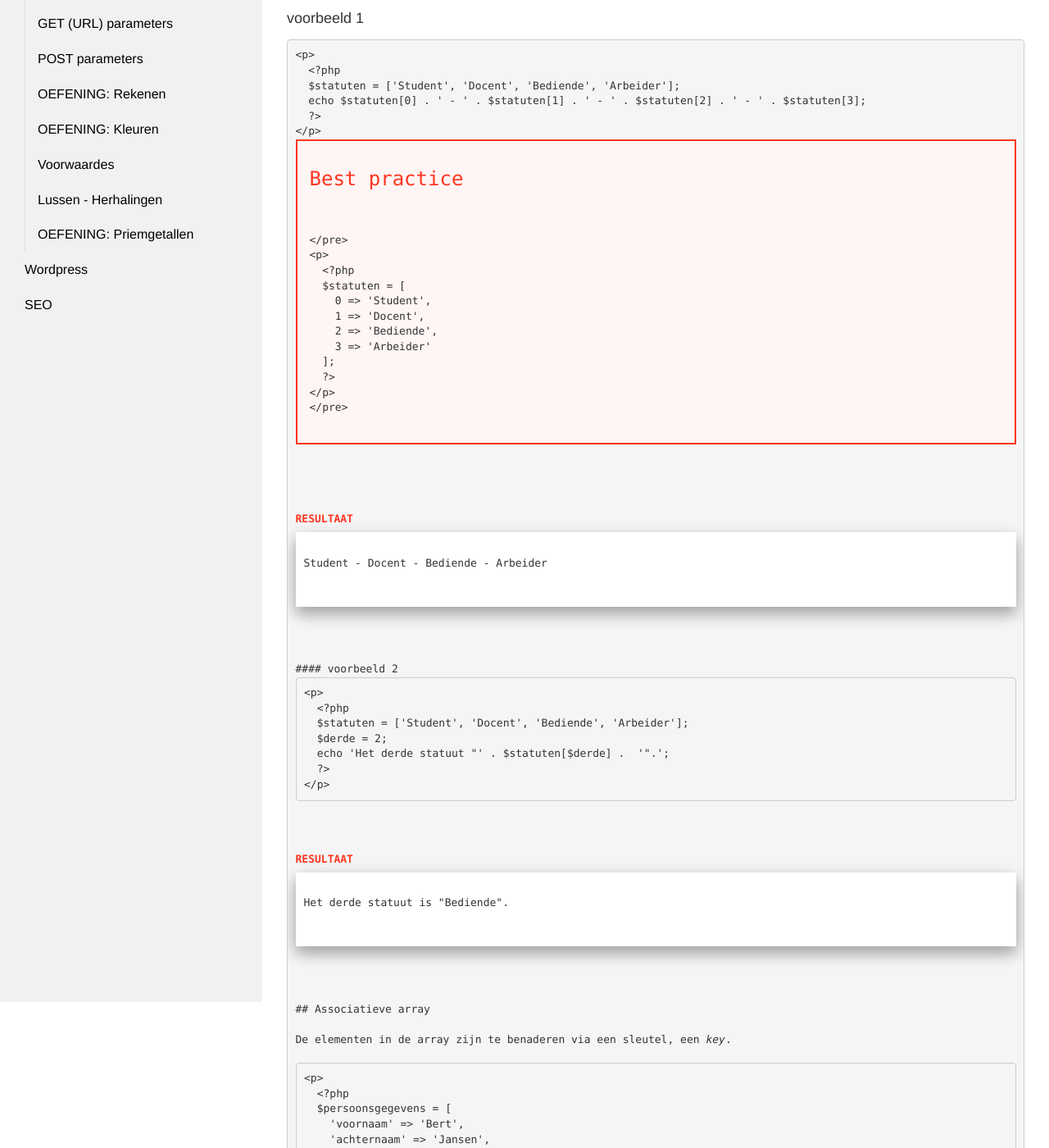
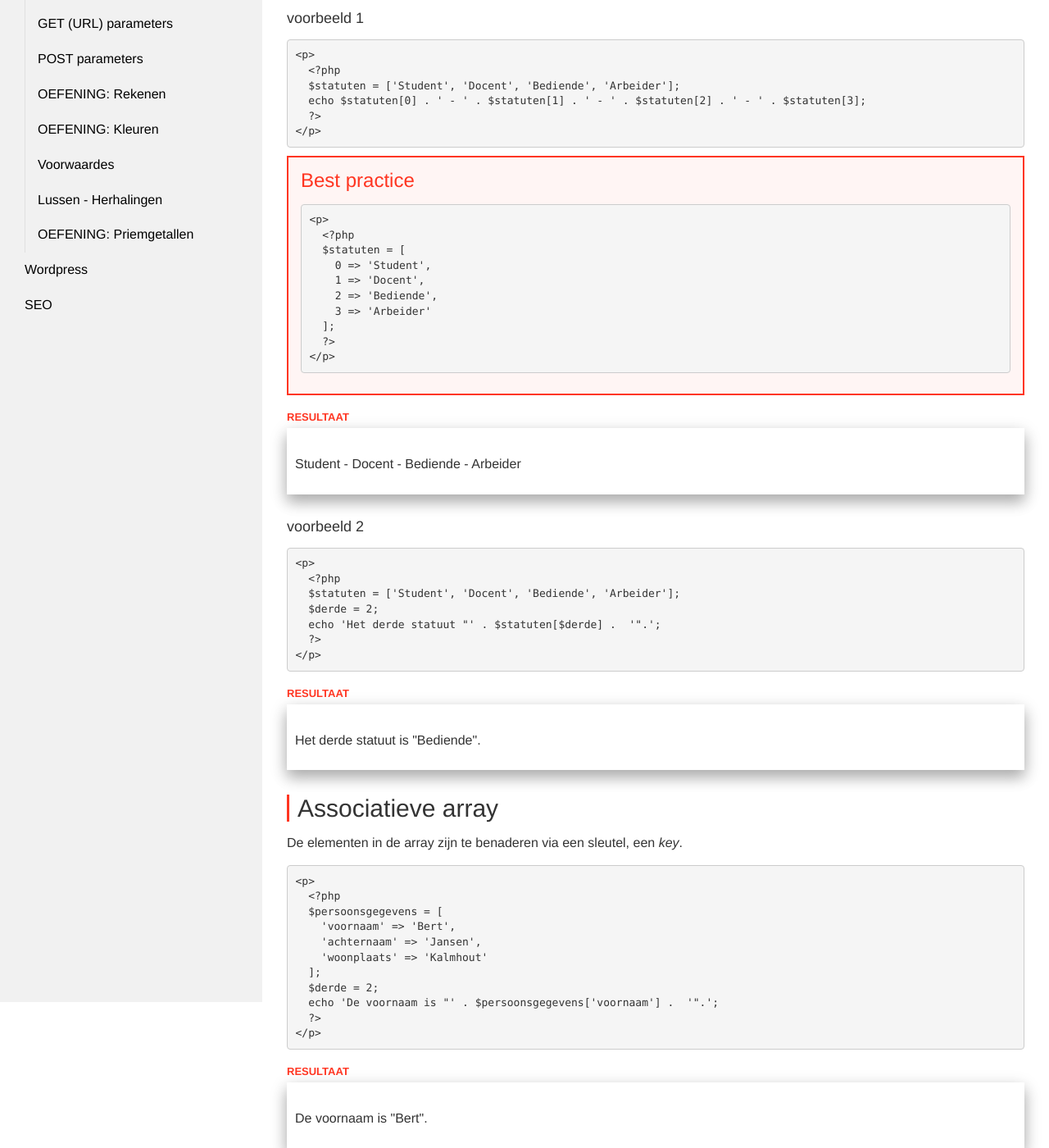
Before and after one commit to Syntra-Brussel/dynamische-webtechnieken, a Jekyll site: the page built from programmeren/array.md, in a window 1280 px wide and 1400 px high, scrolled down 278 px. Shown: the whole window at 82% size. Built offline with Jekyll 4.4.1, drawn with Linux system fonts in a browser that asks for light colours; nearby versions of some CDN libraries; a script that is not in the unit is left out.

Commit message:
Update array.md

```diff
--- a/programmeren/array.md
+++ b/programmeren/array.md
@@ -22,10 +22,11 @@ Het eerste element is te benaderen met de <em>index</em> 0, het tweede met de <e
   echo $statuten[0] . ' - ' . $statuten[1] . ' - ' . $statuten[2] . ' - ' . $statuten[3];
   ?&gt;
 &lt;/p&gt;
+</pre>
 <div class="highlight">
 <h3>Best practice</h3>
 <div class="strike">
-</pre>
+<pre data-enlighter-theme="beyond" data-enlighter-language="php">
 &lt;p&gt;
   &lt;?php
   $statuten = [
```
